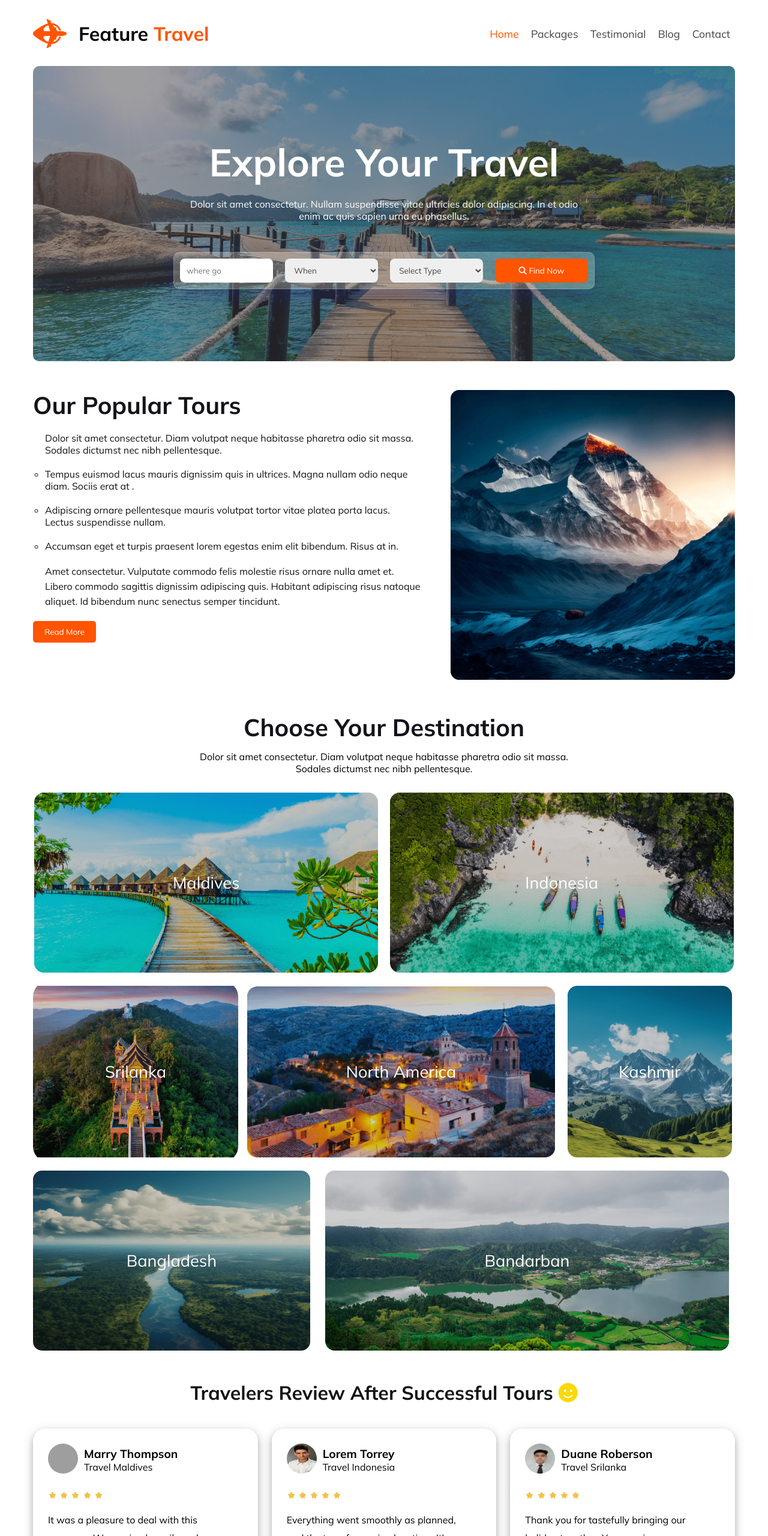
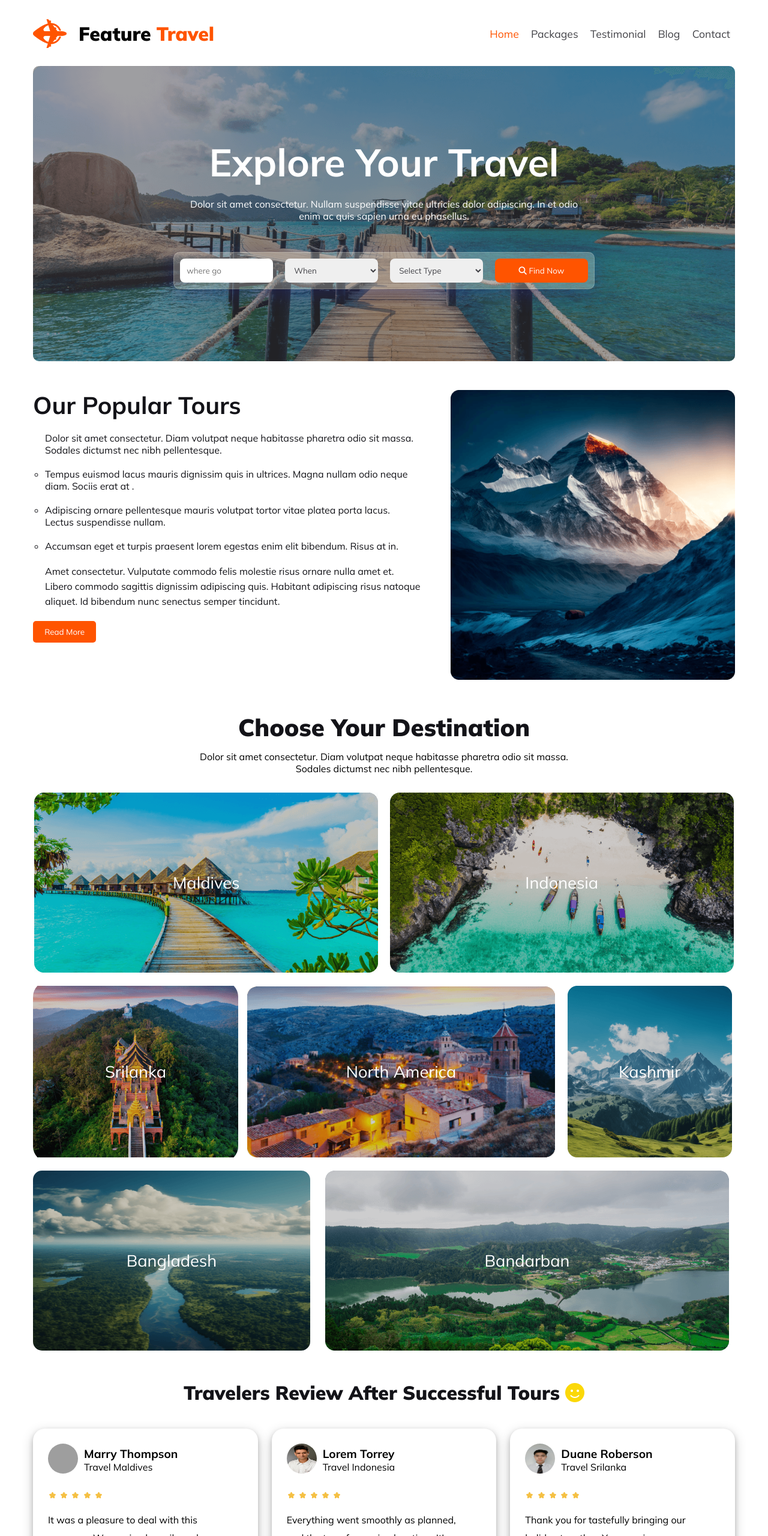
Before and after one commit to mahdigithubr/Feature-travels-website, a plain HTML site: page index.html in a window 1280 px wide. Shown: the top 2560 px of the page at 60% size. Drawn offline with Linux system fonts and the light colour scheme; grey boxes are pictures that could not be loaded.

Commit message:
added some image and style a all heading

```diff
--- a/styles/style.css
+++ b/styles/style.css
@@ -65,6 +65,7 @@
 
 .logo-div .Website-heading {
   font-size: 2rem;
+  font-weight: 900;
 }
 
 .menu-responsive > i {
@@ -212,6 +213,7 @@
   font-size: 2.5rem;
   color: var(--black-color);
   margin-bottom: 0.9rem;
+  font-weight: 900;
 }
 
 .destination-desc {
@@ -387,6 +389,7 @@
 .review-heading {
   font-size: 2rem;
   margin-bottom: 0px;
+  font-weight: 900;
 }
 
 .review-heading > i {
@@ -405,6 +408,7 @@
 .choice-us-title {
   font-size: 2.2rem;
   margin-bottom: 15px;
+  font-weight: 900;
 }
 
 .choice-us-desc {
```
